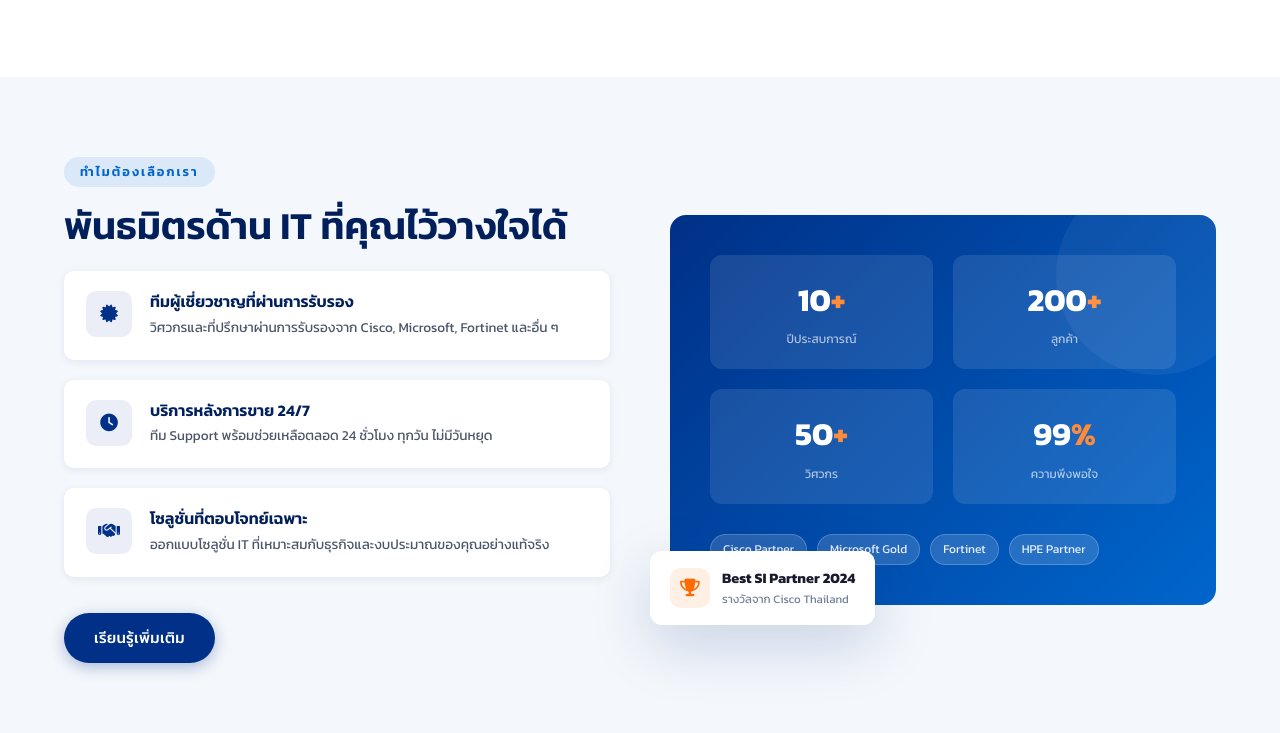
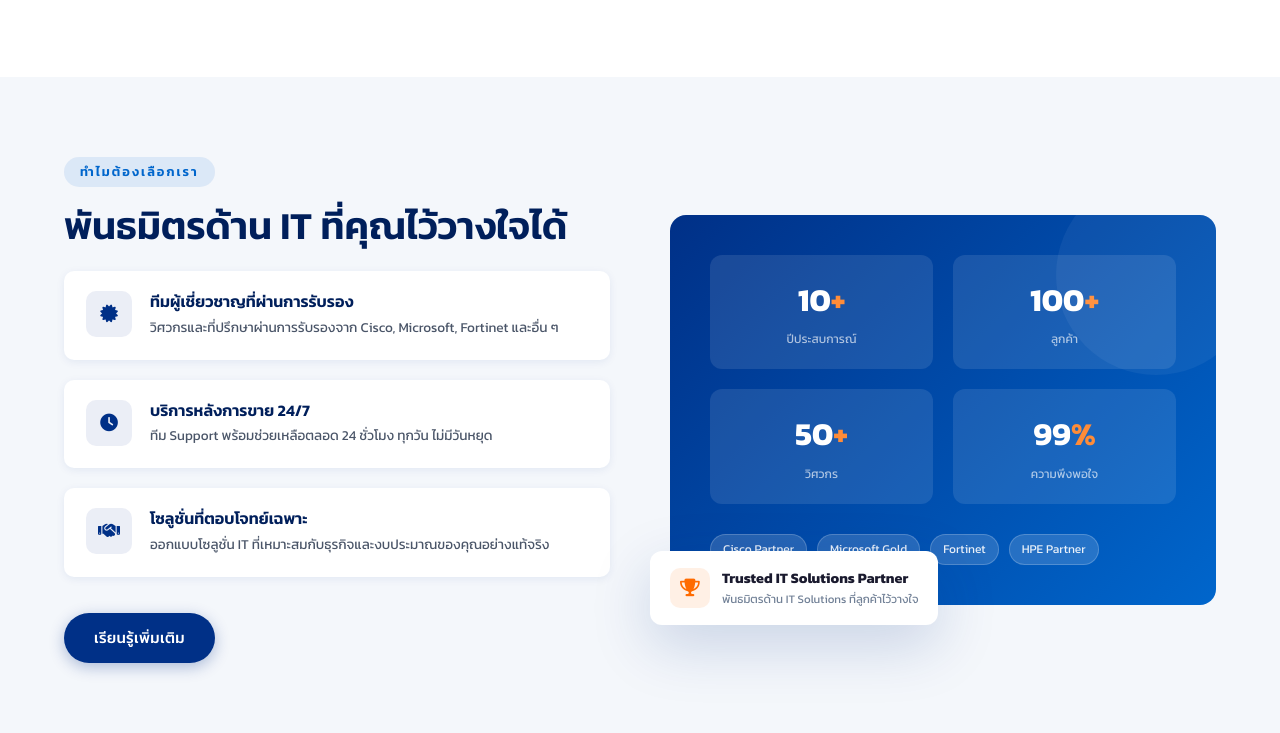
Before and after one commit to aclayer8/BGS-Website, a plain HTML site: page index.html in a window 1280 px wide. Shown: the part 2124-2857 px from the top of the page. Drawn offline with Linux system fonts and the light colour scheme; no server answers.

Commit message:
Update homepage metrics

```diff
--- a/index.html
+++ b/index.html
@@ -103,11 +103,11 @@
           <span class="label" data-th="ปีประสบการณ์" data-en="Years Experience">ปีประสบการณ์</span>
         </div>
         <div class="stat">
-          <span class="num">200<span>+</span></span>
+          <span class="num">100<span>+</span></span>
           <span class="label" data-th="ลูกค้าที่ไว้วางใจ" data-en="Trusted Clients">ลูกค้าที่ไว้วางใจ</span>
         </div>
         <div class="stat">
-          <span class="num">500<span>+</span></span>
+          <span class="num">200<span>+</span></span>
           <span class="label" data-th="โปรเจคที่สำเร็จ" data-en="Completed Projects">โปรเจคที่สำเร็จ</span>
         </div>
       </div>
@@ -265,7 +265,7 @@
               <div class="clabel" data-th="ปีประสบการณ์" data-en="Years">ปีประสบการณ์</div>
             </div>
             <div class="cstat">
-              <div class="cnum">200<span>+</span></div>
+              <div class="cnum">100<span>+</span></div>
               <div class="clabel" data-th="ลูกค้า" data-en="Clients">ลูกค้า</div>
             </div>
             <div class="cstat">
@@ -287,8 +287,8 @@
         <div class="why-float">
           <div class="wf-icon"><i class="fas fa-trophy"></i></div>
           <div class="wf-text">
-            <div class="t1" data-th="Best SI Partner 2024" data-en="Best SI Partner 2024">Best SI Partner 2024</div>
-            <div class="t2" data-th="รางวัลจาก Cisco Thailand" data-en="Award from Cisco Thailand">รางวัลจาก Cisco Thailand</div>
+            <div class="t1" data-th="Trusted IT Solutions Partner" data-en="Trusted IT Solutions Partner">Trusted IT Solutions Partner</div>
+            <div class="t2" data-th="พันธมิตรด้าน IT Solutions ที่ลูกค้าไว้วางใจ" data-en="End-to-end IT partner for growing businesses">พันธมิตรด้าน IT Solutions ที่ลูกค้าไว้วางใจ</div>
           </div>
         </div>
       </div>
```
